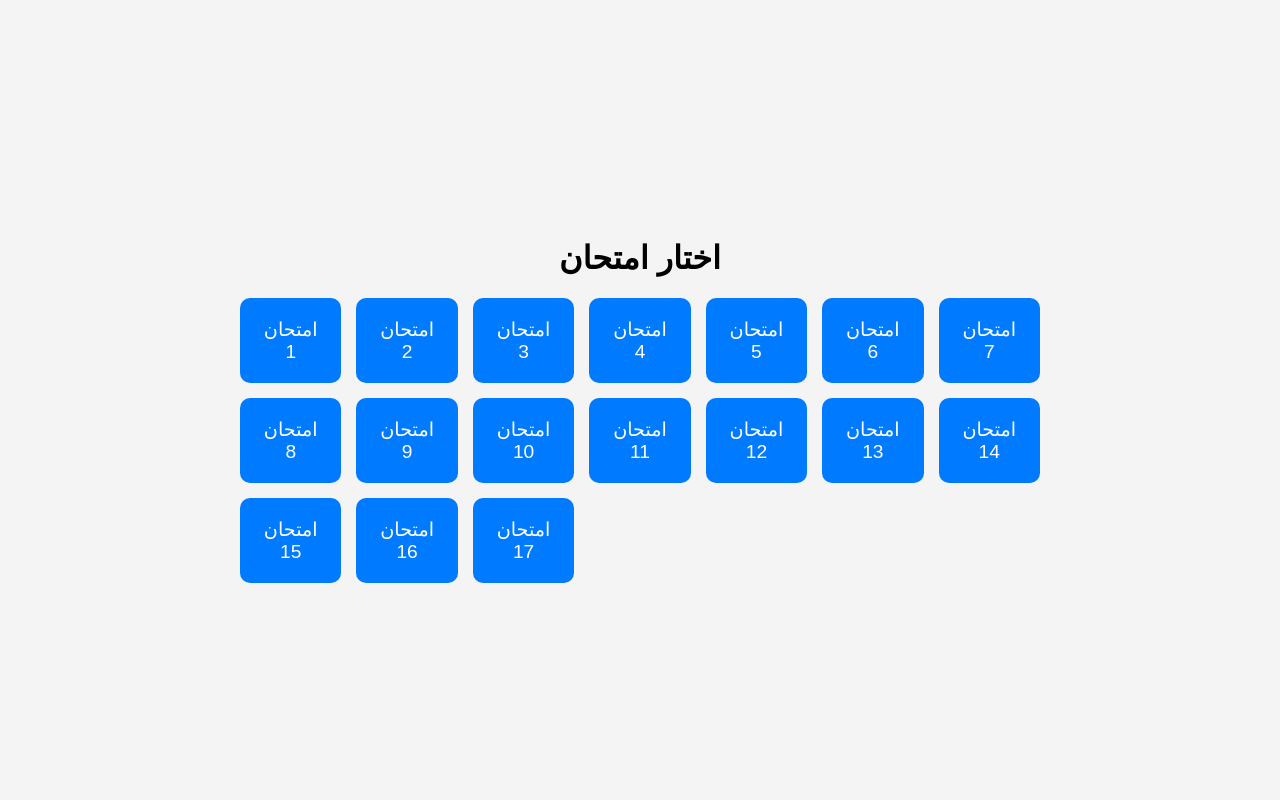
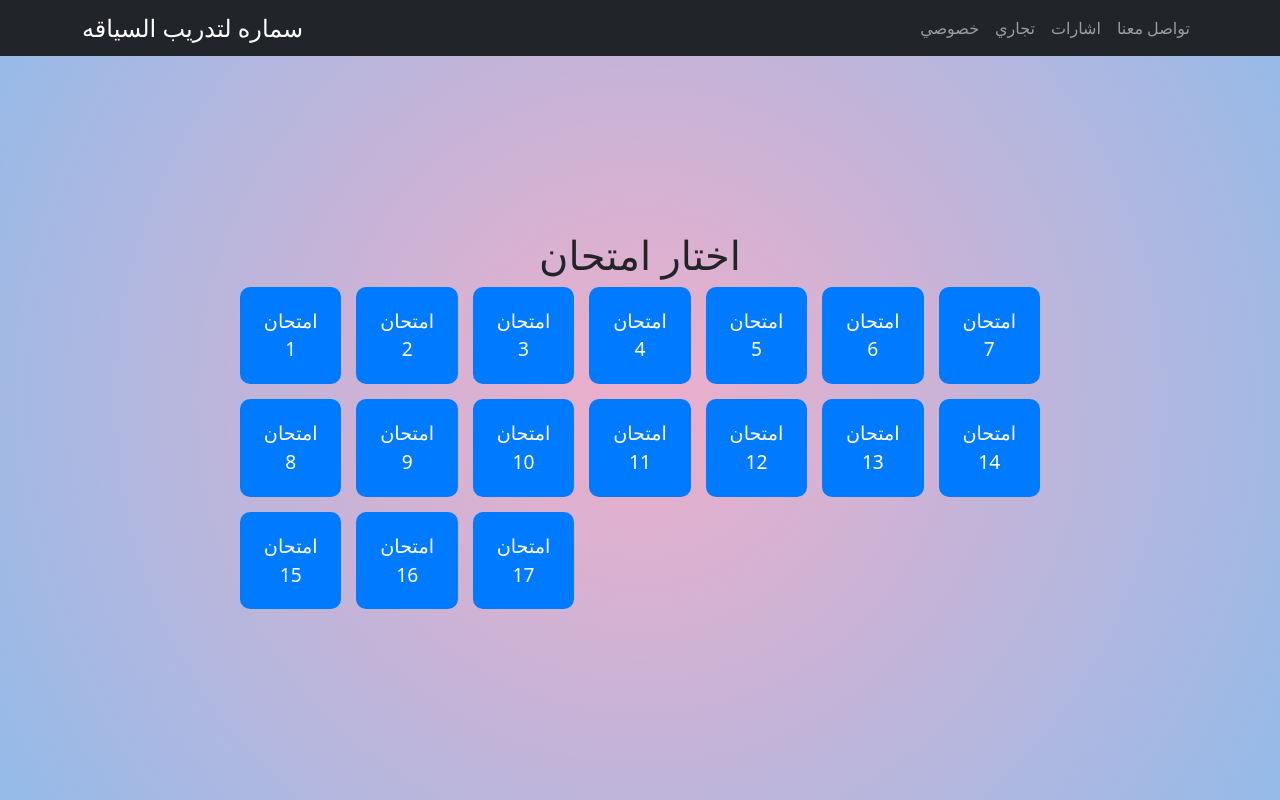
Before and after one commit to Samer20003/Sameeh_school, a React (Create React App) app: page / in a window 1280 px wide. Built offline with nearby package versions, Linux system fonts and the light colour scheme.

Commit message:
adding navbar

```diff
--- a/package.json
+++ b/package.json
@@ -3,8 +3,10 @@
   "version": "0.1.0",
   "private": true,
   "dependencies": {
+    "bootstrap": "^5.3.3",
     "cra-template": "1.2.0",
     "react": "^18.2.0",
+    "react-bootstrap": "^2.10.8",
     "react-dom": "^18.2.0",
     "react-router-dom": "^7.1.3",
     "react-scripts": "5.0.1",
--- a/src/App.js
+++ b/src/App.js
@@ -3,6 +3,7 @@ import { BrowserRouter as Router, Routes, Route } from 'react-router-dom';
 import HomePage from './Pages/HomePage';
 import Exam from './Components/Exam';
 import './styles/App.css';
+import 'bootstrap/dist/css/bootstrap.min.css';
 
 const App = () => {
   return (
--- /dev/null
+++ b/src/Components/Navbar.js
@@ -0,0 +1,30 @@
+import React from 'react';
+import { Navbar, Nav, Container } from 'react-bootstrap';
+
+const HomeNavbar = () => {
+  return (
+    <Navbar bg="dark" variant="dark" expand="lg" fixed="top">
+      <Container>
+        {/* Logo */}
+        <Navbar.Brand href="#home">
+          <h1 style={{ fontSize: '1.5rem', margin: 0 }}>سماره لتدريب السياقه</h1>
+        </Navbar.Brand>
+
+        {/* Hamburger Menu for Mobile */}
+        <Navbar.Toggle aria-controls="basic-navbar-nav" />
+
+        {/* Navbar Links */}
+        <Navbar.Collapse id="basic-navbar-nav">
+          <Nav className="ms-auto">
+            <Nav.Link href="#private">خصوصي</Nav.Link>
+            <Nav.Link href="#commercial">تجاري</Nav.Link>
+            <Nav.Link href="#signals">اشارات</Nav.Link>
+            <Nav.Link href="#contact">تواصل معنا</Nav.Link>
+          </Nav>
+        </Navbar.Collapse>
+      </Container>
+    </Navbar>
+  );
+};
+
+export default HomeNavbar;
--- a/src/Pages/HomePage.js
+++ b/src/Pages/HomePage.js
@@ -1,7 +1,7 @@
 import React from 'react';
 import { useNavigate } from 'react-router-dom';
 import '../styles/HomePage.css';
-
+import HomeNavbar from '../Components/Navbar';
 const HomePage = () => {
   const navigate = useNavigate();
   const totalExams = 17; // Total number of exams
@@ -12,6 +12,7 @@ const HomePage = () => {
 
   return (
     <div className="home-page">
+      <HomeNavbar />
       <h1>اختار امتحان</h1>
       <div className="exam-grid">
         {Array.from({ length: totalExams }, (_, index) => (
--- a/src/index.js
+++ b/src/index.js
@@ -3,7 +3,7 @@ import ReactDOM from 'react-dom/client';
 import './index.css';
 import App from './App';
 import reportWebVitals from './reportWebVitals';
-
+import 'bootstrap/dist/css/bootstrap.min.css';
 const root = ReactDOM.createRoot(document.getElementById('root'));
 root.render(
   <React.StrictMode>
--- a/src/styles/App.css
+++ b/src/styles/App.css
@@ -39,9 +39,11 @@
 
 body {
   font-family: Arial, sans-serif;
-  background-color: #f4f4f4;
+  background: rgb(238,174,202);
+  background: radial-gradient(circle, rgba(238,174,202,1) 0%, rgba(148,187,233,1) 100%);
   margin: 0;
   padding: 0;
+  padding-top: 40px;
   display: flex;
   justify-content: center;
   align-items: center;
```
Also changed, not shown: 1 other file (tests, documents, lock files or other folders).
